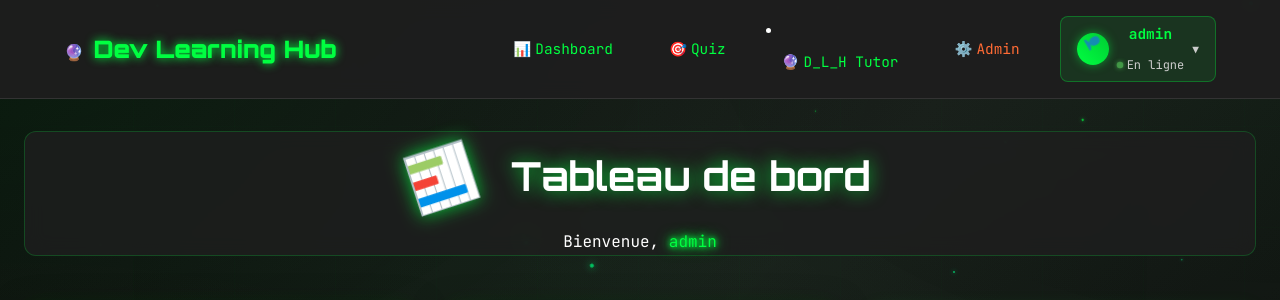
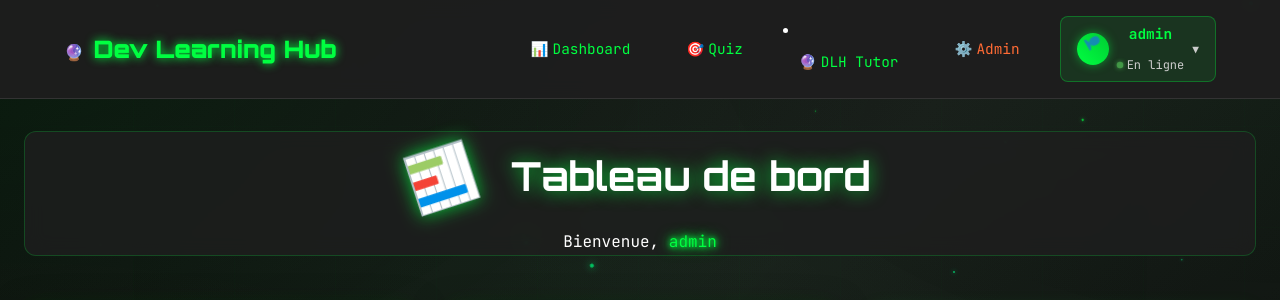
Before and after one commit to Krapaud/holbies, a Flask app: page /dashboard in a window 1280 px wide. Shown: the top 300 px of the page. Run offline with Flask 3, Linux system fonts and the light colour scheme; a user stored in the database is signed in; data comes from the database, SQL or seed files in the repository; both versions use the stored data as it was after the commit; data that the repository does not hold is empty.

Commit message:
fix: Standardize "D_L_H Tutor" references to "DLH Tutor" across templates and server files

```diff
--- a/app.py
+++ b/app.py
@@ -501,7 +501,7 @@ def profile():
 
 @app.route('/python-tutor')
 def python_tutor():
-    """Page D_L_H Tutor - Visualiseur de code multi-langages"""
+    """Page DLH Tutor - Visualiseur de code multi-langages"""
     if 'user_id' not in session:
         return redirect(url_for('login'))
 
--- a/python_tutor/server.py
+++ b/python_tutor/server.py
@@ -1,6 +1,6 @@
 #!/usr/bin/env python3
 """
-D_L_H Tutor API Server
+DLH Tutor API Server
 Serveur simple pour exécuter du code Python et retourner les résultats
 """
 
--- a/templates/base.html
+++ b/templates/base.html
@@ -29,7 +29,7 @@
                         <span class="nav-icon">🎯</span> Quiz
                     </a>
                                         <li><a href="{{ url_for('python_tutor') }}" class="nav-link">
-                        <span class="nav-icon">🔮</span> D_L_H Tutor
+                        <span class="nav-icon">🔮</span> DLH Tutor
                     </a></li>
                     {% if session.is_admin %}
                         <a href="{{ url_for('admin') }}" class="nav-link admin-link">
--- a/templates/dashboard.html
+++ b/templates/dashboard.html
@@ -466,7 +466,7 @@ ${cmd.examples || 'Aucun exemple disponible'}`;
 
 <span class="cmd-category">═══ APPLICATIONS ═══</span>
 • quiz        - Système de quiz interactif
-• tutor       - D_L_H Tutor multi-langages
+• tutor       - DLH Tutor multi-langages
 • stats       - Statistiques utilisateur
 
 <span class="cmd-category">═══ UTILITAIRES ═══</span>
@@ -783,7 +783,7 @@ Object.assign(commands, {
 
     // Applications
     quiz: { description: 'Système de quiz interactif', execute: () => { window.open('/quiz', '_blank'); return '<span class="success">🎯 Ouverture du système de quiz...</span>'; }},
-    tutor: { description: 'D_L_H Tutor multi-langages', execute: () => { window.open('/python-tutor', '_blank'); return '<span class="success">🔮 Ouverture du D_L_H Tutor...</span>'; }},
+    tutor: { description: 'DLH Tutor multi-langages', execute: () => { window.open('/python-tutor', '_blank'); return '<span class="success">🔮 Ouverture du DLH Tutor...</span>'; }},
     stats: { description: 'Statistiques utilisateur', execute: () => `<span class="stats-header">📊 STATISTIQUES UTILISATEUR</span><span class="stats-line">Niveau: ${userData.level}</span><span class="stats-line">XP: ${userData.xp}</span><span class="stats-line">Quiz complétés: ${userData.quizzes}</span><span class="stats-line">Taux de réussite: ${userData.completionRate}%</span>` },
 
     // Utilitaires
--- a/templates/index.html
+++ b/templates/index.html
@@ -56,7 +56,7 @@
 
             <div class="feature-card">
                 <div class="feature-icon">🔮</div>
-                <h3>D_L_H Tutor</h3>
+                <h3>DLH Tutor</h3>
                 <p>Exécuteur de code multi-langages (Python, JavaScript, C) intégré</p>
             </div>
         </div>
```
Also changed, not shown: python_tutor/simple_server.py (+4 -5 lines), templates/python_tutor.html (+8 -8 lines), users.db.
